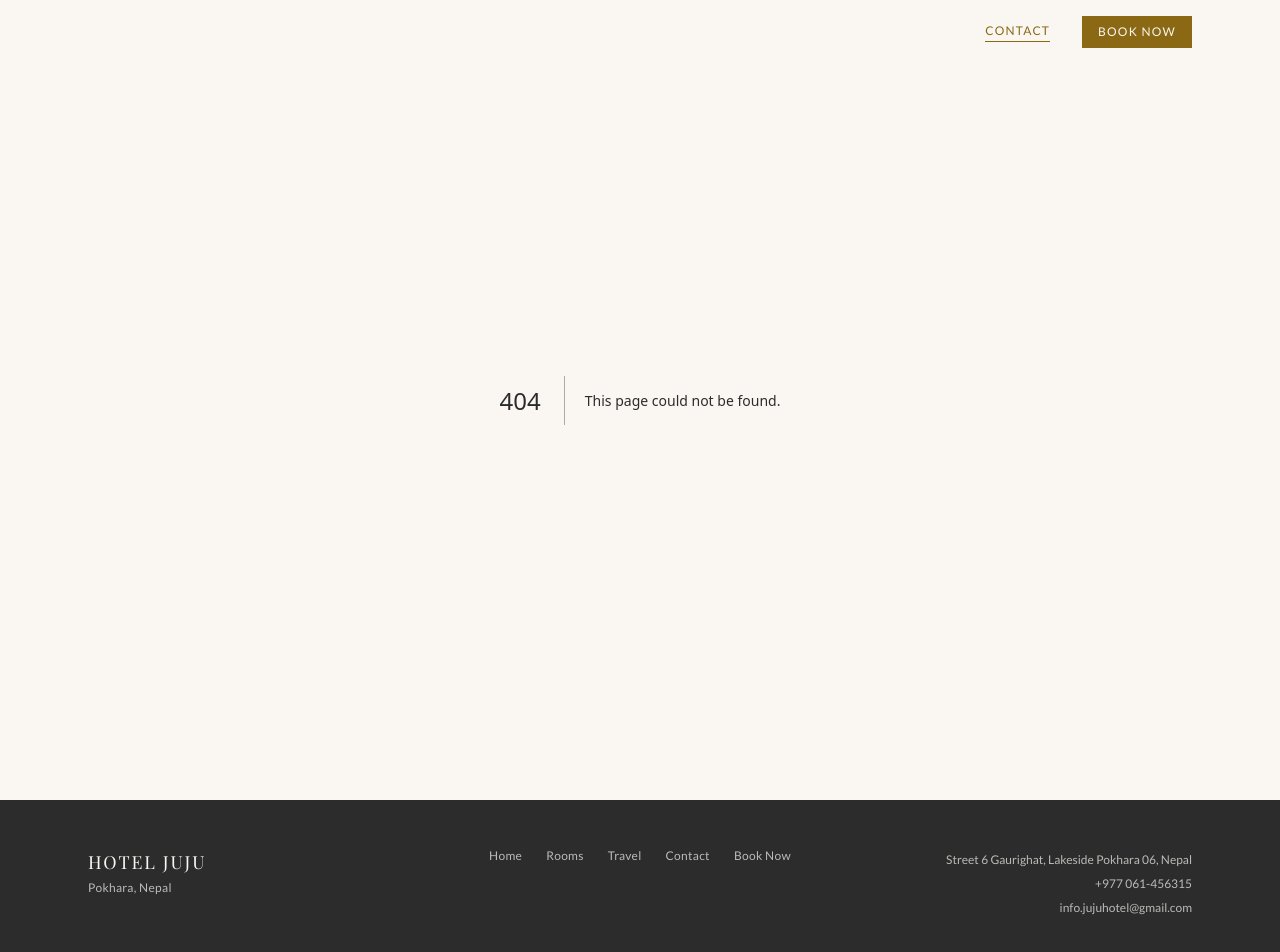
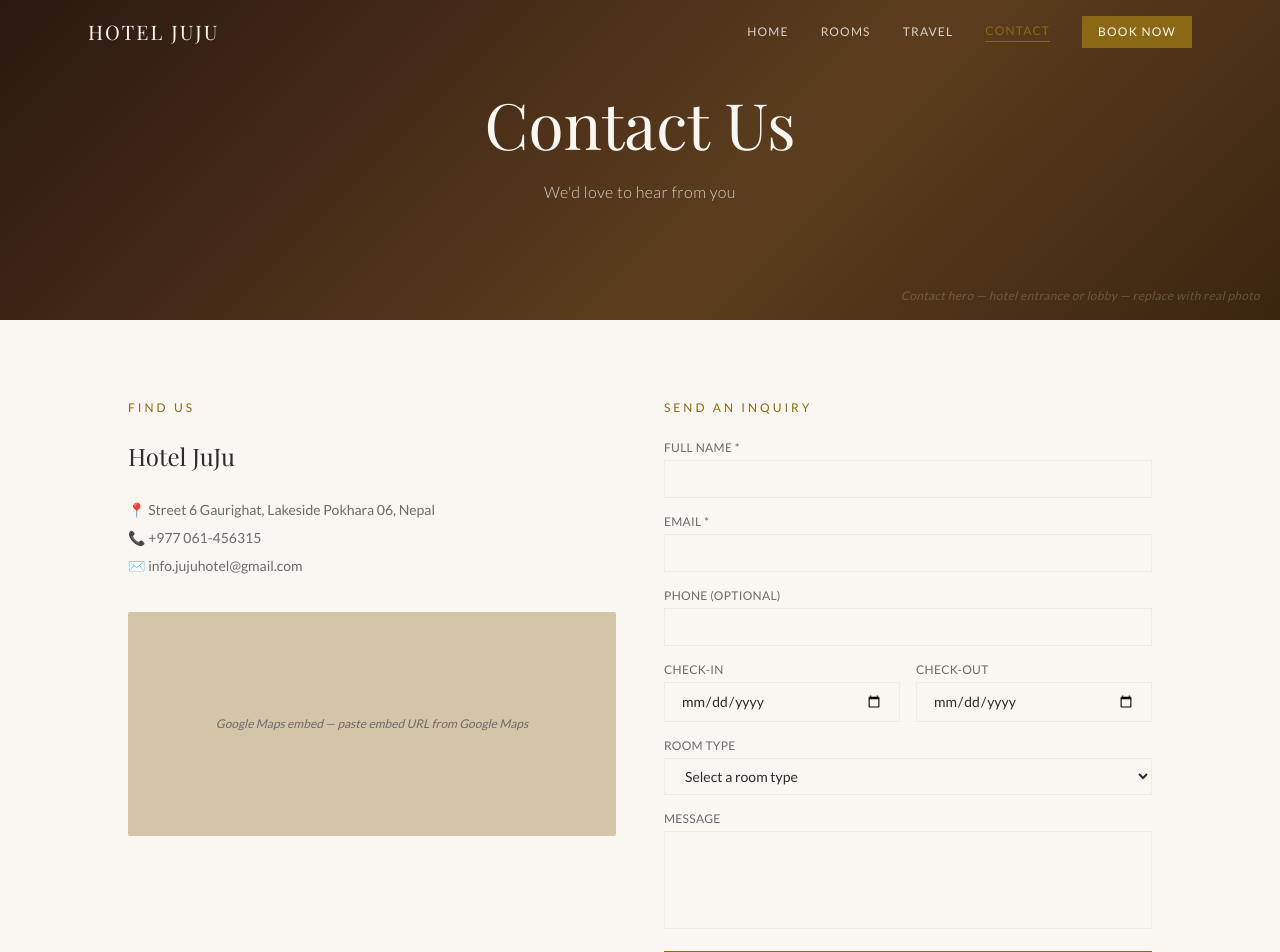
Before and after one commit to bikal3/juju-website, a Next.js app: page /contact in a window 1280 px wide. Before the commit this address had no page. Shown: the top 952 px of the page. Built offline with nearby package versions, Linux system fonts and the light colour scheme; a web font is replaced by a local one.

Commit message:
feat: build Contact page with inquiry form and map placeholder

```diff
--- /dev/null
+++ b/app/contact/page.tsx
@@ -0,0 +1,230 @@
+import type { Metadata } from 'next'
+import HeroSection from '@/components/HeroSection'
+import { HOTEL_CONTACT } from '@/lib/data'
+
+export const metadata: Metadata = {
+  title: 'Contact',
+  description:
+    'Get in touch with Hotel JuJu in Pokhara, Nepal. Make a room inquiry or ask about your upcoming stay.',
+  openGraph: {
+    title: 'Contact — Hotel JuJu',
+    description: 'Reach Hotel JuJu at Lakeside Pokhara, Nepal.',
+    type: 'website',
+  },
+}
+
+export default function ContactPage() {
+  return (
+    <>
+      <HeroSection
+        height="short"
+        title="Contact Us"
+        subtitle="We'd love to hear from you"
+        imagePlaceholder="Contact hero — hotel entrance or lobby"
+      />
+
+      <section className="py-20 px-6" aria-label="Contact information and inquiry form">
+        <div className="max-w-5xl mx-auto grid grid-cols-1 md:grid-cols-2 gap-12">
+
+          {/* ── LEFT: Contact details + map ─────────────────────── */}
+          <div>
+            <p className="text-gold text-xs tracking-[3px] uppercase mb-6">
+              Find Us
+            </p>
+            <h2 className="font-playfair text-2xl font-normal mb-6">
+              {HOTEL_CONTACT.name}
+            </h2>
+            <address className="not-italic text-text-secondary text-sm leading-loose mb-8">
+              <p>📍 {HOTEL_CONTACT.address}</p>
+              <p>
+                📞{' '}
+                <a
+                  href={`tel:${HOTEL_CONTACT.phone}`}
+                  className="hover:text-gold transition-colors"
+                >
+                  {HOTEL_CONTACT.phone}
+                </a>
+              </p>
+              <p>
+                ✉️{' '}
+                <a
+                  href={`mailto:${HOTEL_CONTACT.email}`}
+                  className="hover:text-gold transition-colors"
+                >
+                  {HOTEL_CONTACT.email}
+                </a>
+              </p>
+            </address>
+
+            {/* Map placeholder — replace with Google Maps iframe */}
+            <div className="bg-card-placeholder h-56 flex items-center justify-center rounded-sm">
+              <p className="text-text-secondary text-xs italic text-center px-6">
+                {/* Replace this div with:
+                  <iframe
+                    src="PASTE_GOOGLE_MAPS_EMBED_URL_HERE"
+                    width="100%" height="224" loading="lazy"
+                    referrerPolicy="no-referrer-when-downgrade"
+                    title="Hotel JuJu on Google Maps"
+                  />
+                */}
+                Google Maps embed — paste embed URL from Google Maps
+              </p>
+            </div>
+          </div>
+
+          {/* ── RIGHT: Inquiry form ──────────────────────────────── */}
+          <div>
+            <p className="text-gold text-xs tracking-[3px] uppercase mb-6">
+              Send an Inquiry
+            </p>
+            {/*
+              Form is visually complete. To receive submissions on the server,
+              replace action with your Formspree endpoint:
+              action="https://formspree.io/f/YOUR_FORM_ID"
+              method="POST"
+            */}
+            <form
+              action={`mailto:${HOTEL_CONTACT.email}`}
+              method="POST"
+              encType="text/plain"
+              className="space-y-4"
+            >
+              <div>
+                <label
+                  htmlFor="name"
+                  className="block text-xs tracking-wide uppercase text-text-secondary mb-1"
+                >
+                  Full Name *
+                </label>
+                <input
+                  id="name"
+                  name="name"
+                  type="text"
+                  required
+                  className="w-full border border-warm-tint bg-cream px-4 py-2 text-sm focus:outline-none focus:border-gold transition-colors"
+                />
+              </div>
+
+              <div>
+                <label
+                  htmlFor="email"
+                  className="block text-xs tracking-wide uppercase text-text-secondary mb-1"
+                >
+                  Email *
+                </label>
+                <input
+                  id="email"
+                  name="email"
+                  type="email"
+                  required
+                  className="w-full border border-warm-tint bg-cream px-4 py-2 text-sm focus:outline-none focus:border-gold transition-colors"
+                />
+              </div>
+
+              <div>
+                <label
+                  htmlFor="phone"
+                  className="block text-xs tracking-wide uppercase text-text-secondary mb-1"
+                >
+                  Phone (optional)
+                </label>
+                <input
+                  id="phone"
+                  name="phone"
+                  type="tel"
+                  className="w-full border border-warm-tint bg-cream px-4 py-2 text-sm focus:outline-none focus:border-gold transition-colors"
+                />
+              </div>
+
+              <div className="grid grid-cols-2 gap-4">
+                <div>
+                  <label
+                    htmlFor="checkin"
+                    className="block text-xs tracking-wide uppercase text-text-secondary mb-1"
+                  >
+                    Check-in
+                  </label>
+                  <input
+                    id="checkin"
+                    name="checkin"
+                    type="date"
+                    className="w-full border border-warm-tint bg-cream px-4 py-2 text-sm focus:outline-none focus:border-gold transition-colors"
+                  />
+                </div>
+                <div>
+                  <label
+                    htmlFor="checkout"
+                    className="block text-xs tracking-wide uppercase text-text-secondary mb-1"
+                  >
+                    Check-out
+                  </label>
+                  <input
+                    id="checkout"
+                    name="checkout"
+                    type="date"
+                    className="w-full border border-warm-tint bg-cream px-4 py-2 text-sm focus:outline-none focus:border-gold transition-colors"
+                  />
+                </div>
+              </div>
+
+              <div>
+                <label
+                  htmlFor="room"
+                  className="block text-xs tracking-wide uppercase text-text-secondary mb-1"
+                >
+                  Room Type
+                </label>
+                <select
+                  id="room"
+                  name="room"
+                  className="w-full border border-warm-tint bg-cream px-4 py-2 text-sm focus:outline-none focus:border-gold transition-colors"
+                >
+                  <option value="">Select a room type</option>
+                  <option value="standard">Standard Room</option>
+                  <option value="triple">Standard Triple Room</option>
+                  <option value="deluxe">Deluxe Double/Twin Room</option>
+                </select>
+              </div>
+
+              <div>
+                <label
+                  htmlFor="message"
+                  className="block text-xs tracking-wide uppercase text-text-secondary mb-1"
+                >
+                  Message
+                </label>
+                <textarea
+                  id="message"
+                  name="message"
+                  rows={4}
+                  className="w-full border border-warm-tint bg-cream px-4 py-2 text-sm focus:outline-none focus:border-gold transition-colors resize-none"
+                />
+              </div>
+
+              <button
+                type="submit"
+                className="w-full bg-gold text-cream text-xs tracking-widest uppercase py-3 hover:opacity-90 transition-opacity"
+              >
+                Send Inquiry
+              </button>
+
+              <p className="text-text-secondary text-xs italic">
+                This button opens your email client. To collect inquiries
+                directly on this site, connect a form service like{' '}
+                <a
+                  href="https://formspree.io"
+                  target="_blank"
+                  rel="noopener noreferrer"
+                  className="text-gold underline"
+                >
+                  Formspree
+                </a>
+                .
+              </p>
+            </form>
+          </div>
+        </div>
+      </section>
+    </>
+  )
+}
```
